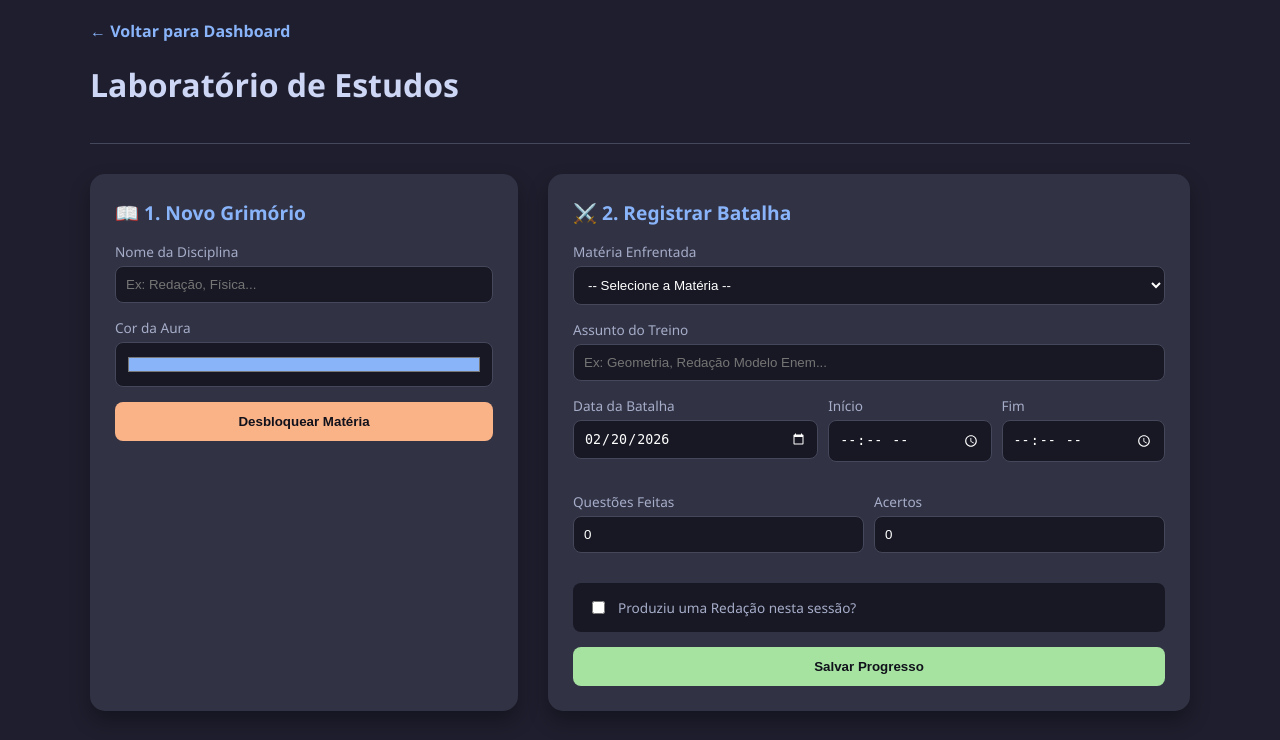
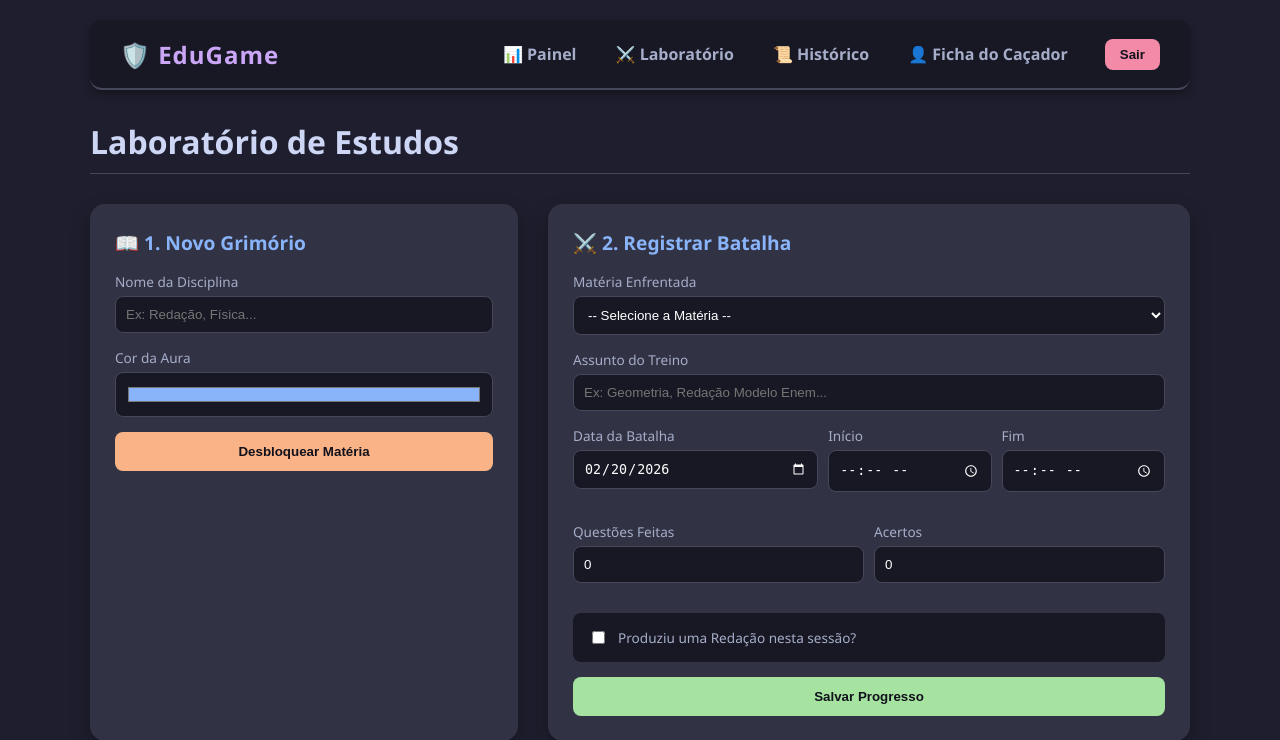
Before and after one commit to MadsonXP/EduGame, a Spring app: template src/main/resources/templates/materias/lista.html in a window 1280 px wide. Shown: the top 740 px of the page. Run offline with Thymeleaf, Linux system fonts and the light colour scheme; the template is opened without the code that fills it, so the values that code supplies are empty; some of the project's set-up classes (security, data sources, template engines, error pages and the like) are left out, and stand-ins take their place.

Commit message:
feat: cria componente de navbar e aplica em todas as telas

```diff
--- /dev/null
+++ b/src/main/resources/templates/fragmentos/navbar.html
@@ -0,0 +1,77 @@
+<!DOCTYPE html>
+<html xmlns:th="http://www.thymeleaf.org">
+<body>
+    <div th:fragment="navbar" class="game-navbar">
+        <style>
+            .game-navbar {
+                background: #181825; /* Fundo mais escuro */
+                border-bottom: 2px solid #45475a;
+                padding: 15px 30px;
+                display: flex;
+                justify-content: space-between;
+                align-items: center;
+                margin-bottom: 30px;
+                border-radius: 12px;
+                box-shadow: 0 4px 10px rgba(0,0,0,0.3);
+            }
+            .nav-brand {
+                font-size: 1.5rem;
+                font-weight: bold;
+                color: #cba6f7;
+                text-decoration: none;
+                letter-spacing: 1px;
+            }
+            .nav-links {
+                display: flex;
+                gap: 15px;
+                align-items: center;
+            }
+            .nav-links a {
+                color: #a6adc8;
+                text-decoration: none;
+                font-weight: bold;
+                padding: 8px 12px;
+                border-radius: 8px;
+                transition: 0.3s;
+            }
+            .nav-links a:hover, .nav-links a.active {
+                background: #313244;
+                color: #f9e2af;
+            }
+            .nav-logout {
+                background: #f38ba8;
+                color: #11111b;
+                border: none;
+                padding: 8px 15px;
+                border-radius: 8px;
+                cursor: pointer;
+                font-weight: bold;
+                transition: 0.3s;
+                margin-left: 10px;
+            }
+            .nav-logout:hover {
+                background: #e78284;
+            }
+
+            /* Responsividade para telemóvel */
+            @media (max-width: 768px) {
+                .game-navbar { flex-direction: column; gap: 15px; padding: 15px; }
+                .nav-links { flex-wrap: wrap; justify-content: center; }
+            }
+        </style>
+
+        <a href="/dashboard" class="nav-brand">🛡️ EduGame</a>
+
+        <div class="nav-links">
+            <a href="/dashboard">📊 Painel</a>
+            <a href="/materias">⚔️ Laboratório</a>
+            <a href="/materias/historico">📜 Histórico</a>
+            <a href="/perfil">👤 Ficha do Caçador</a>
+
+            <form th:action="@{/logout}" method="post" style="margin: 0;">
+                <button type="submit" class="nav-logout">Sair</button>
+            </form>
+        </div>
+    </div>
+</body>
+</html>
--- a/src/main/resources/templates/materias/historico.html
+++ b/src/main/resources/templates/materias/historico.html
@@ -16,7 +16,7 @@
 </head>
 <body>
     <div class="container">
-        <a href="/dashboard" class="back-link">← Voltar para Dashboard</a>
+        <div th:replace="~{fragmentos/navbar :: navbar}"></div>
         <h1>📜 Histórico de Batalhas</h1>
 
         <table>
--- a/src/main/resources/templates/materias/lista.html
+++ b/src/main/resources/templates/materias/lista.html
@@ -28,10 +28,8 @@
 </head>
 <body>
     <div class="container">
-        <div class="header-area">
-            <a href="/dashboard" class="back-link">← Voltar para Dashboard</a>
-            <h1>Laboratório de Estudos</h1>
-        </div>
+        <div th:replace="~{fragmentos/navbar :: navbar}"></div>
+        <h1 style="margin-bottom: 30px; border-bottom: 1px solid #45475a; padding-bottom: 10px;">Laboratório de Estudos</h1>
 
         <div class="grid-forms">
             <div class="card">
--- a/src/main/resources/templates/perfil/perfil.html
+++ b/src/main/resources/templates/perfil/perfil.html
@@ -31,7 +31,7 @@
 </head>
 <body>
     <div class="container">
-        <a href="/dashboard" class="back-link">← Retornar à Dashboard</a>
+        <div th:replace="~{fragmentos/navbar :: navbar}"></div>
 
         <h1>Ficha de Status do Caçador</h1>
 
```
Also changed, not shown: src/main/resources/templates/dashboard/index.html (+3 -6 lines), 4 other files.
